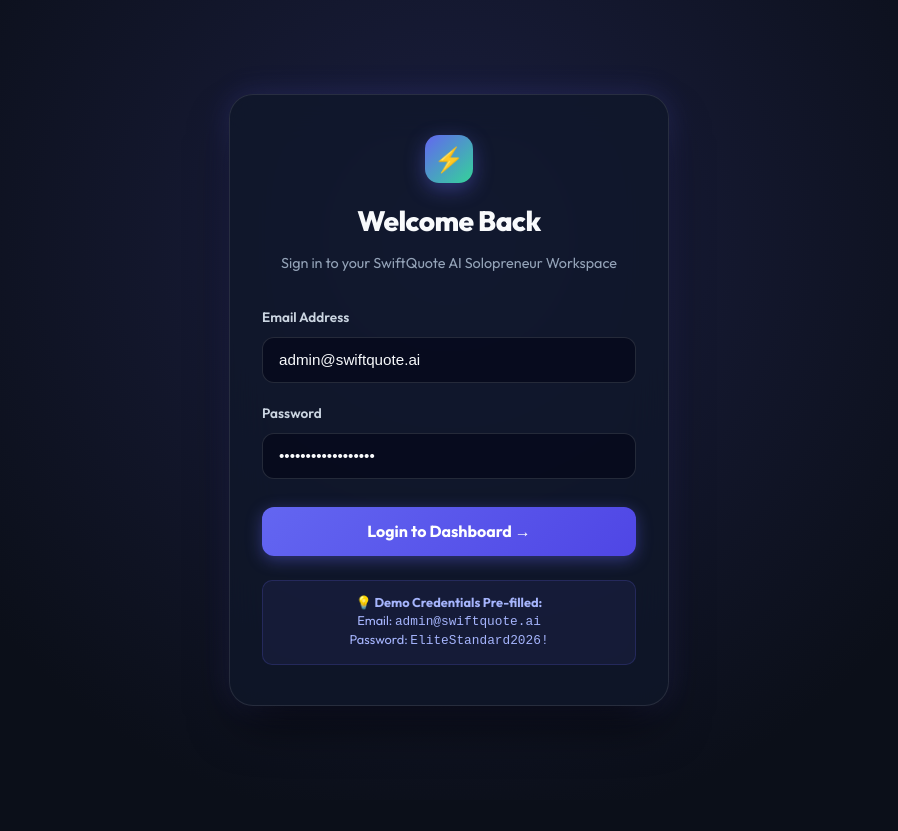
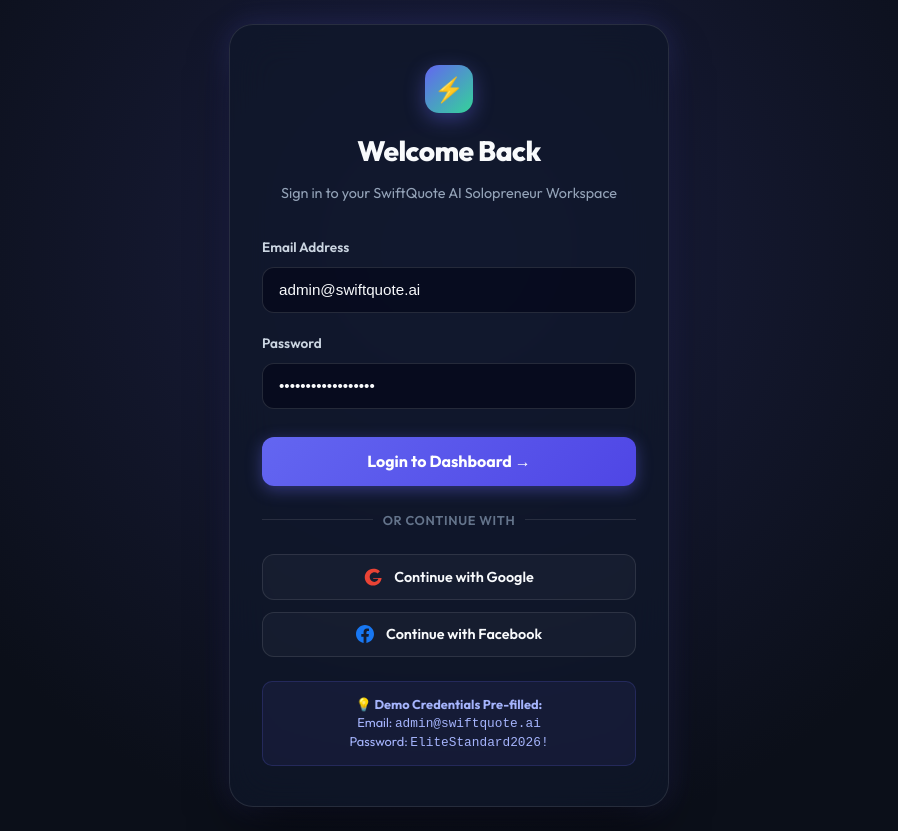
Before and after one commit to mardy-technology-ltd/SwiftQuota-AI, a Next.js app: page /login in a window 1280 px wide. Shown: the whole page, without its empty margins (191-1089 px from the left). Before the commit the page ends 800 px from the top, so only its background shows below. Built offline with nearby package versions, Linux system fonts and the light colour scheme.

Commit message:
feat: add Google and Facebook social login UI buttons and mock login handler

```diff
--- a/app/login/login.module.css
+++ b/app/login/login.module.css
@@ -131,3 +131,64 @@
   text-align: center;
   line-height: 1.4;
 }
+
+/* Social Login Styles */
+.divider {
+  display: flex;
+  align-items: center;
+  text-align: center;
+  color: #64748b;
+  font-size: 0.8rem;
+  font-weight: 600;
+  margin: 1.5rem 0;
+  text-transform: uppercase;
+  letter-spacing: 0.05em;
+}
+
+.divider::before,
+.divider::after {
+  content: '';
+  flex: 1;
+  border-bottom: 1px solid rgba(255, 255, 255, 0.1);
+}
+
+.divider:not(:empty)::before {
+  margin-right: .75em;
+}
+
+.divider:not(:empty)::after {
+  margin-left: .75em;
+}
+
+.socialGroup {
+  display: flex;
+  flex-direction: column;
+  gap: 0.75rem;
+}
+
+.socialBtn {
+  display: flex;
+  align-items: center;
+  justify-content: center;
+  gap: 0.75rem;
+  background: rgba(255, 255, 255, 0.03);
+  border: 1px solid rgba(255, 255, 255, 0.1);
+  border-radius: 12px;
+  padding: 0.8rem;
+  color: #f8fafc;
+  font-size: 0.9rem;
+  font-weight: 600;
+  cursor: pointer;
+  transition: all 0.2s ease;
+}
+
+.socialBtn:hover {
+  background: rgba(255, 255, 255, 0.08);
+  border-color: rgba(255, 255, 255, 0.2);
+}
+
+.socialIcon {
+  display: flex;
+  align-items: center;
+  justify-content: center;
+}
--- a/app/login/page.js
+++ b/app/login/page.js
@@ -32,6 +32,36 @@
         router.refresh();
       } else {
         setError(data.error || "Authentication failed");
+      }
+    } catch (err) {
+      setError("An unexpected error occurred. Please try again.");
+    } finally {
+      setLoading(false);
+    }
+  };
+
+  const handleSocialLogin = async (provider) => {
+    setError("");
+    setLoading(true);
+
+    const mockEmail = "admin@swiftquote.ai";
+    const mockPassword = "EliteStandard2026!";
+
+    try {
+      const res = await fetch("/api/auth/login", {
+        method: "POST",
+        headers: { "Content-Type": "application/json" },
+        body: JSON.stringify({ email: mockEmail, password: mockPassword }),
+      });
+
+      const data = await res.json();
+
+      if (data.success) {
+        const redirectPath = searchParams.get("from") || "/dashboard";
+        router.push(redirectPath);
+        router.refresh();
+      } else {
+        setError(data.error || `Social login with ${provider} failed`);
       }
     } catch (err) {
       setError("An unexpected error occurred. Please try again.");
@@ -86,6 +116,41 @@
         </button>
       </form>
 
+      <div className={styles.divider}>or continue with</div>
+
+      <div className={styles.socialGroup}>
+        <button
+          type="button"
+          disabled={loading}
+          onClick={() => handleSocialLogin("google")}
+          className={styles.socialBtn}
+        >
+          <span className={styles.socialIcon}>
+            <svg width="18" height="18" viewBox="0 0 24 24">
+              <path
+                fill="#EA4335"
+                d="M12.24 10.285V14.4h6.887c-.648 2.41-2.519 4.114-5.136 4.114-3.51 0-6.38-2.87-6.38-6.38s2.87-6.38 6.38-6.38c1.626 0 3.09.61 4.223 1.6 l3.1-3.1C18.66 1.76 15.65 1 12.24 1 6.032 1 1 6.032 1 12.24s5.032 11.24 11.24 11.24c5.897 0 10.76-4.257 11.24-10.125H12.24z"
+              />
+            </svg>
+          </span>
+          Continue with Google
+        </button>
+
+        <button
+          type="button"
+          disabled={loading}
+          onClick={() => handleSocialLogin("facebook")}
+          className={styles.socialBtn}
+        >
+          <span className={styles.socialIcon}>
+            <svg width="18" height="18" viewBox="0 0 24 24" fill="#1877F2">
+              <path d="M24 12.073c0-6.627-5.373-12-12-12s-12 5.373-12 12c0 5.99 4.388 10.954 10.125 11.854v-8.385H7.078v-3.47h3.047V9.43c0-3.007 1.792-4.669 4.533-4.669 1.312 0 2.686.235 2.686.235v2.953H15.83c-1.491 0-1.956.925-1.956 1.874v2.25h3.328l-.532 3.47h-2.796v8.385C19.612 23.027 24 18.062 24 12.073z" />
+            </svg>
+          </span>
+          Continue with Facebook
+        </button>
+      </div>
+
       <div className={styles.demoHint}>
         💡 <strong>Demo Credentials Pre-filled:</strong><br />
         Email: <code>admin@swiftquote.ai</code><br />
```
